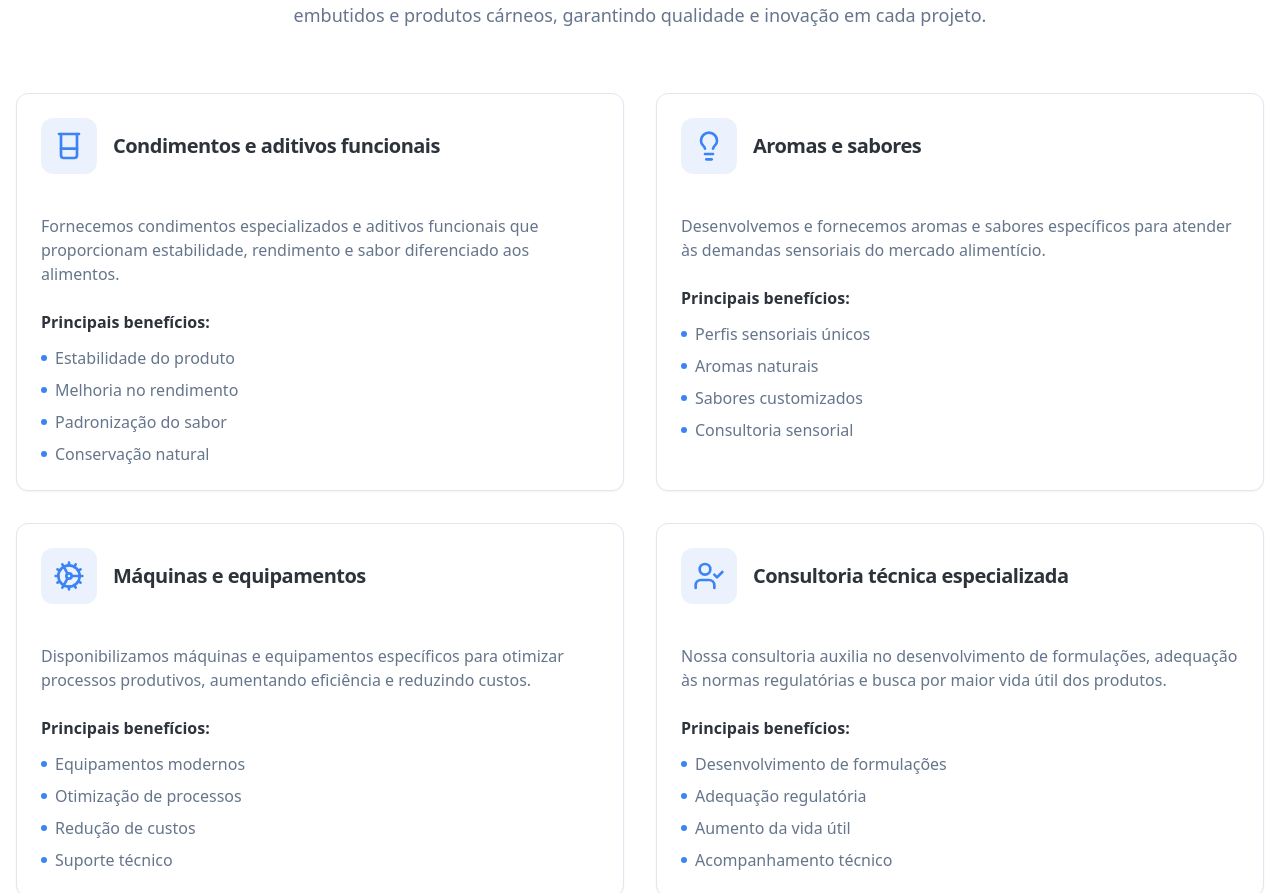
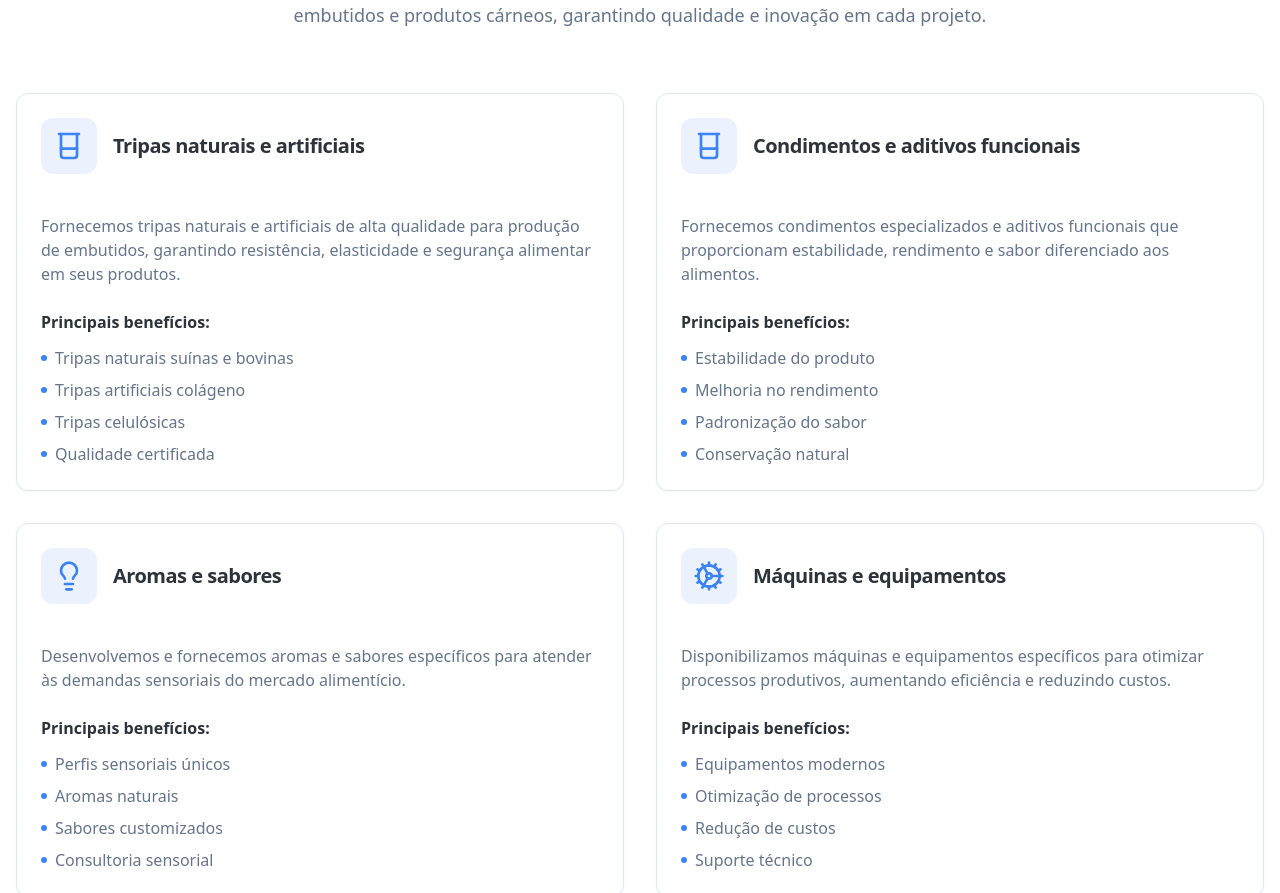
Before and after one commit to DevZipMateus/luvic, a React (Vite) app: page / in a window 1280 px wide. Shown: the part 2147-3040 px from the top of the page. Built offline with nearby package versions, Linux system fonts and the light colour scheme; the HTML template or start-up script is replaced by a standard one.

Commit message:
Adicionar produtos ao site

```diff
--- a/src/components/Services.tsx
+++ b/src/components/Services.tsx
@@ -13,6 +13,12 @@ import {
 
 const Services = () => {
   const services = [
+    {
+      icon: Beaker,
+      title: 'Tripas naturais e artificiais',
+      description: 'Fornecemos tripas naturais e artificiais de alta qualidade para produção de embutidos, garantindo resistência, elasticidade e segurança alimentar em seus produtos.',
+      features: ['Tripas naturais suínas e bovinas', 'Tripas artificiais colágeno', 'Tripas celulósicas', 'Qualidade certificada']
+    },
     {
       icon: Beaker,
       title: 'Condimentos e aditivos funcionais',
```
